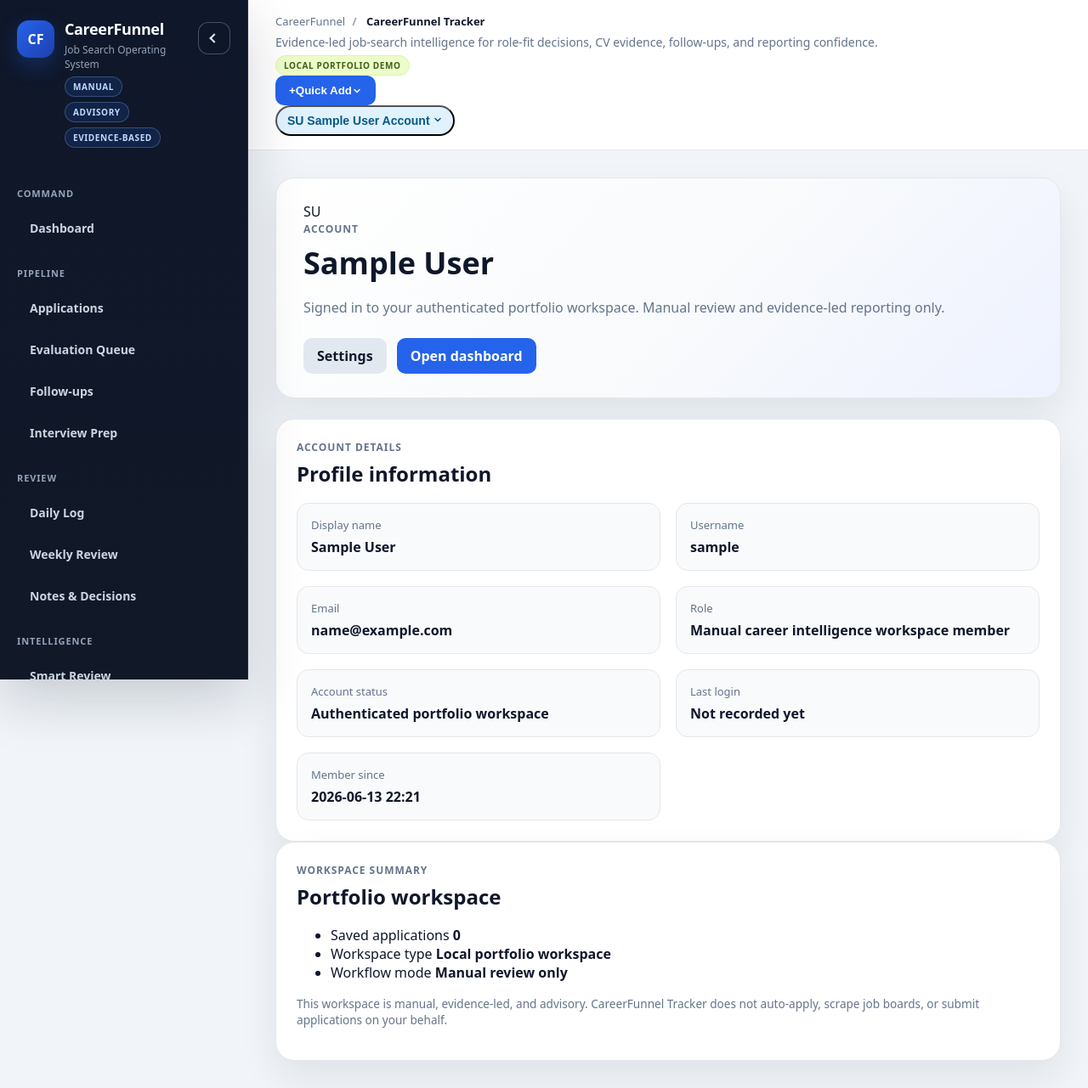
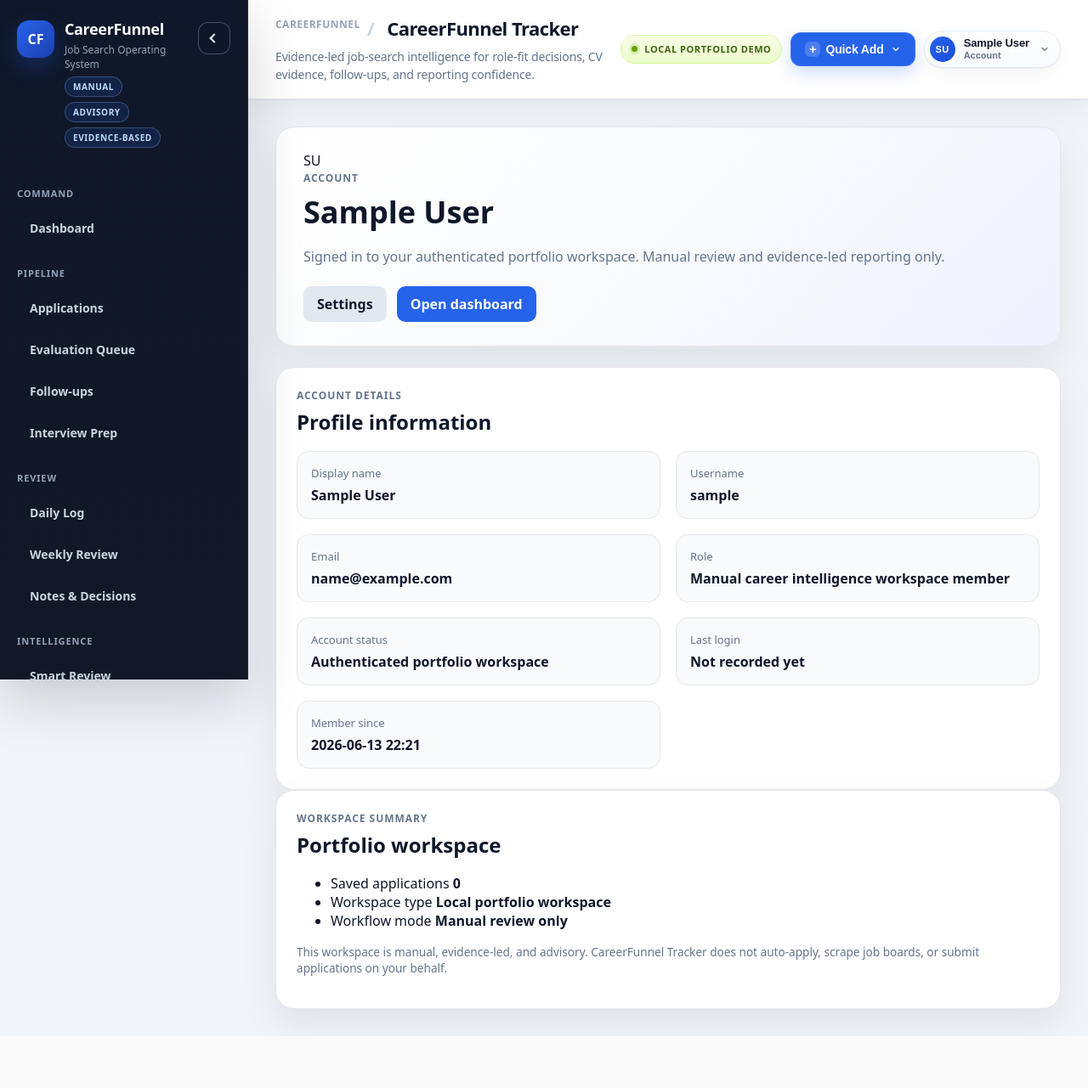
Before and after one commit to aminul-portfolio/careerfunnel-tracker, a Django app: page /accounts/profile/ in a window 1280 px wide. Shown: the whole page at 85% size. After the commit the page ends 1220 px from the top, so only its background shows below. Run offline with Django 5.2, Linux system fonts and the light colour scheme; the visitor is signed in with stand-in values (Sample User, id 1); data that the repository does not hold is empty.

Commit message:
Polish premium header and preserve sidebar scroll

```diff
--- a/static/css/components.css
+++ b/static/css/components.css
@@ -252,11 +252,187 @@
 }
 
 .cf-topbar-subtitle {
-    margin: 6px 0 0;
-    color: var(--color-muted);
+    margin: 8px 0 0;
+    color: #64748b;
+    font-size: var(--topbar-subtitle-size);
+    line-height: 1.5;
+    max-width: 680px;
+    letter-spacing: -0.01em;
+}
+
+/* Sprint 61A premium topbar polish */
+.cf-topbar-premium .cf-breadcrumb-list {
+    font-size: 12px;
+    font-weight: 700;
+    letter-spacing: 0.04em;
+    text-transform: uppercase;
+    color: #94a3b8;
+}
+
+.cf-topbar-premium .cf-breadcrumb-item-current,
+.cf-topbar-premium .topbar__title {
+    font-size: var(--topbar-title-size);
+    font-weight: 800;
+    letter-spacing: -0.025em;
+    line-height: 1.25;
+    text-transform: none;
+    color: #0f172a;
+}
+
+.cf-topbar-premium .cf-breadcrumb-item + .cf-breadcrumb-item::before {
+    margin-right: 10px;
+    color: #cbd5e1;
+    font-weight: 600;
+}
+
+.topbar__environment,
+.cf-topbar-premium .cf-env-badge {
+    gap: 8px;
+    min-height: 34px;
+    padding: 6px 12px;
+    font-size: 11px;
+    font-weight: 800;
+    letter-spacing: 0.05em;
+    background: linear-gradient(180deg, #f7fee7 0%, #ecfccb 100%);
+    border: 1px solid #d9f99d;
+    box-shadow: inset 0 1px 0 rgba(255, 255, 255, 0.65);
+}
+
+.topbar__environment-dot {
+    width: 7px;
+    height: 7px;
+    border-radius: 999px;
+    background: #65a30d;
+    box-shadow: 0 0 0 3px rgba(101, 163, 13, 0.18);
+    flex-shrink: 0;
+}
+
+.topbar__quick-add-trigger {
+    min-height: 40px;
+    padding: 0 16px;
+    gap: 6px;
+    border-radius: 12px;
     font-size: 14px;
-    line-height: 1.45;
-    max-width: 720px;
+    font-weight: 800;
+    letter-spacing: -0.01em;
+    box-shadow: 0 8px 20px rgba(37, 99, 235, 0.22);
+    border: 1px solid rgba(255, 255, 255, 0.12);
+    transition: box-shadow var(--motion-fast), transform var(--motion-fast);
+}
+
+.topbar__quick-add-trigger:hover {
+    box-shadow: 0 10px 24px rgba(37, 99, 235, 0.28);
+    transform: translateY(-1px);
+}
+
+.topbar__quick-add-icon {
+    display: inline-flex;
+    align-items: center;
+    justify-content: center;
+    width: 18px;
+    height: 18px;
+    border-radius: 6px;
+    background: rgba(255, 255, 255, 0.18);
+    font-size: 15px;
+    line-height: 1;
+}
+
+.topbar__menu-chevron {
+    margin-left: 2px;
+    opacity: 0.85;
+    flex-shrink: 0;
+}
+
+.account-pill {
+    display: inline-flex;
+    align-items: center;
+    gap: 10px;
+    min-height: 42px;
+    padding: 6px 12px 6px 6px;
+    border-radius: 999px;
+    border: 1px solid #e2e8f0;
+    background: linear-gradient(180deg, #ffffff 0%, #f8fafc 100%);
+    box-shadow: 0 1px 2px rgba(15, 23, 42, 0.05), 0 8px 18px rgba(15, 23, 42, 0.04);
+    color: #0f172a;
+    font-weight: 700;
+    transition: border-color var(--motion-fast), box-shadow var(--motion-fast);
+}
+
+.account-pill:hover {
+    border-color: #cbd5e1;
+    box-shadow: 0 2px 4px rgba(15, 23, 42, 0.06), 0 10px 22px rgba(15, 23, 42, 0.06);
+}
+
+.account-pill__avatar {
+    display: inline-flex;
+    align-items: center;
+    justify-content: center;
+    width: 30px;
+    height: 30px;
+    border-radius: 999px;
+    background: linear-gradient(135deg, #2563eb, #1d4ed8);
+    color: #ffffff;
+    font-size: 11px;
+    font-weight: 800;
+    letter-spacing: 0.04em;
+    flex-shrink: 0;
+}
+
+.account-pill__text {
+    display: grid;
+    gap: 1px;
+    min-width: 0;
+    text-align: left;
+}
+
+.account-pill__name {
+    font-size: 13px;
+    font-weight: 800;
+    line-height: 1.2;
+    color: #0f172a;
+    letter-spacing: -0.01em;
+}
+
+.account-pill__meta {
+    font-size: 11px;
+    font-weight: 600;
+    line-height: 1.2;
+    color: #64748b;
+}
+
+.account-pill__chevron {
+    margin-left: 2px;
+    color: #64748b;
+}
+
+.topbar__button.cf-menu-trigger {
+    cursor: pointer;
+}
+
+.topbar__auth-link {
+    min-height: 40px;
+    border-radius: 12px;
+    font-weight: 800;
+}
+
+@media (prefers-reduced-motion: reduce) {
+    .topbar__quick-add-trigger:hover {
+        transform: none;
+    }
+}
+
+@media (max-width: 900px) {
+    .account-pill__text {
+        display: none;
+    }
+
+    .account-pill {
+        padding: 6px;
+    }
+
+    .account-pill__chevron {
+        display: none;
+    }
 }
 
 .cf-mobile-nav-toggle {
--- a/static/css/layout.css
+++ b/static/css/layout.css
@@ -142,24 +142,31 @@ a {
 
 .topbar,
 .cf-topbar {
-    min-height: 88px;
-    background: rgba(255, 255, 255, 0.96);
-    backdrop-filter: blur(10px);
-    border-bottom: 1px solid var(--border-soft);
-    padding: 16px 32px;
-    display: flex;
-    align-items: center;
-    justify-content: space-between;
-    gap: 16px;
+    background: var(--topbar-surface);
+    backdrop-filter: blur(12px);
+    -webkit-backdrop-filter: blur(12px);
+    border-bottom: 1px solid var(--topbar-border-soft);
+    box-shadow: var(--topbar-shadow);
+    padding: 0;
     position: sticky;
     top: 0;
     z-index: var(--z-topbar);
 }
 
+.topbar__inner {
+    display: flex;
+    align-items: center;
+    justify-content: space-between;
+    gap: 20px;
+    width: 100%;
+    min-height: 88px;
+    padding: 18px 32px;
+}
+
 .topbar h2,
 .cf-topbar-heading h2 {
     margin: 0;
-    font-size: 24px;
+    font-size: var(--topbar-title-size);
 }
 
 .topbar-actions,
@@ -168,6 +175,14 @@ a {
     align-items: center;
     gap: 12px;
     flex-wrap: wrap;
+    flex-shrink: 0;
+}
+
+.topbar__actions-cluster {
+    display: flex;
+    align-items: center;
+    gap: var(--topbar-action-gap);
+    flex-wrap: wrap;
 }
 
 .cf-topbar-start {
@@ -175,10 +190,12 @@ a {
     align-items: flex-start;
     gap: 14px;
     min-width: 0;
+    flex: 1;
 }
 
 .cf-topbar-heading {
     min-width: 0;
+    padding-top: 2px;
 }
 
 .cf-sidebar-overlay {
@@ -286,14 +303,25 @@ html.cf-sidebar-open {
     .topbar,
     .cf-topbar {
         height: auto;
-        align-items: flex-start;
+    }
+
+    .topbar__inner {
         flex-direction: column;
+        align-items: stretch;
+        min-height: auto;
+        padding: 16px 20px;
+        gap: 14px;
     }
 
     .topbar-actions,
     .cf-topbar-actions {
-        margin-top: 12px;
+        margin-top: 0;
         width: 100%;
+    }
+
+    .topbar__actions-cluster {
+        width: 100%;
+        justify-content: flex-start;
     }
 }
 
--- a/static/css/tokens.css
+++ b/static/css/tokens.css
@@ -19,6 +19,12 @@
     --sidebar-width: 292px;
     --sidebar-collapsed-width: 84px;
     --topbar-height: auto;
+    --topbar-surface: rgba(255, 255, 255, 0.98);
+    --topbar-border-soft: #e2e8f0;
+    --topbar-shadow: 0 1px 0 rgba(15, 23, 42, 0.04), 0 12px 32px rgba(15, 23, 42, 0.06);
+    --topbar-title-size: 1.375rem;
+    --topbar-subtitle-size: 0.875rem;
+    --topbar-action-gap: 10px;
     --focus-ring: 0 0 0 3px rgba(37, 99, 235, 0.35);
     --z-sidebar: 40;
     --z-overlay: 35;
--- a/templates/partials/navbar.html
+++ b/templates/partials/navbar.html
@@ -1,4 +1,4 @@
-<header class="topbar cf-topbar">
+<header class="topbar cf-topbar cf-topbar-premium">
     <div class="topbar__inner">
         <div class="cf-topbar-start topbar__identity">
             <button
```
Also changed, not shown: static/js/modules/sidebar.js (+63 -0 lines).
